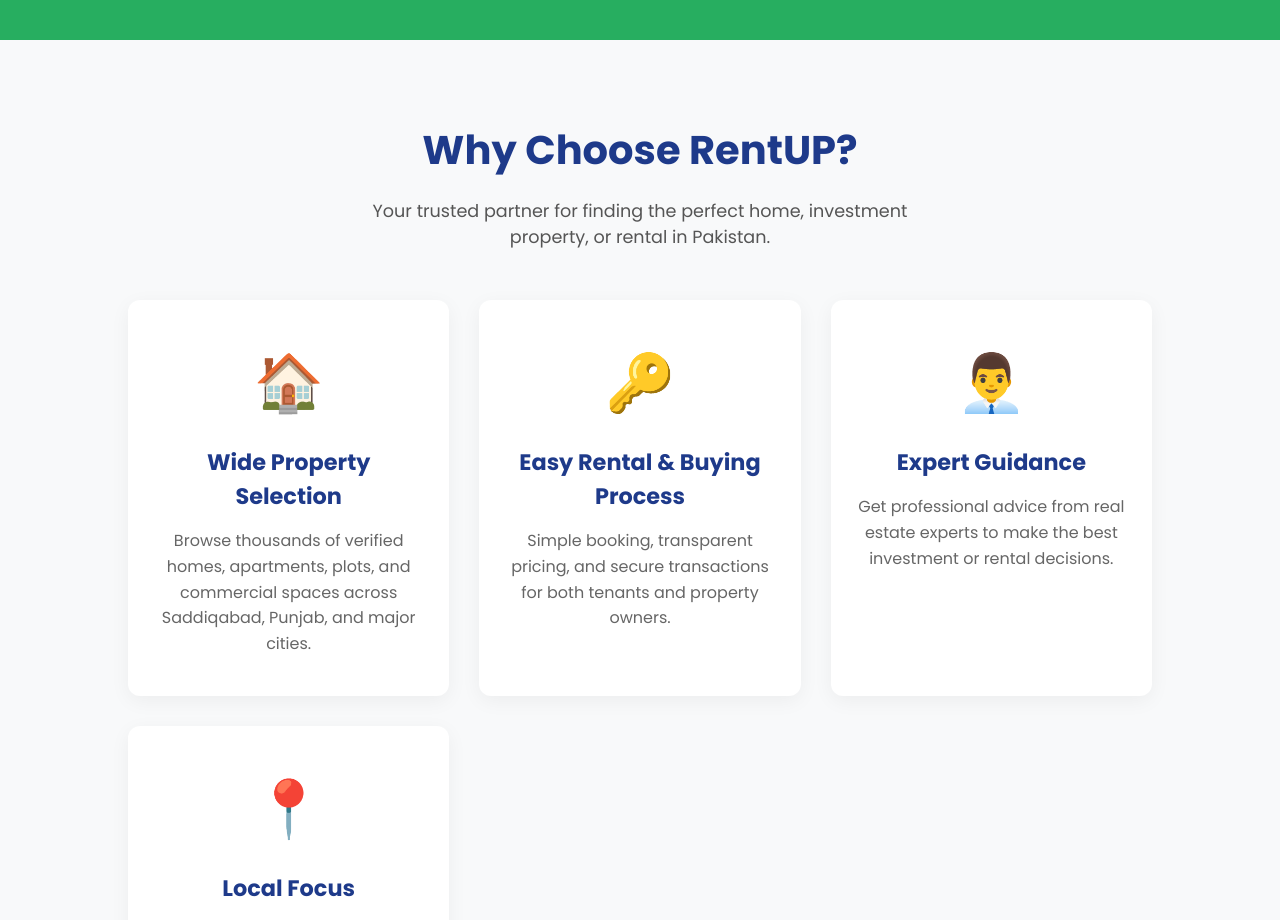
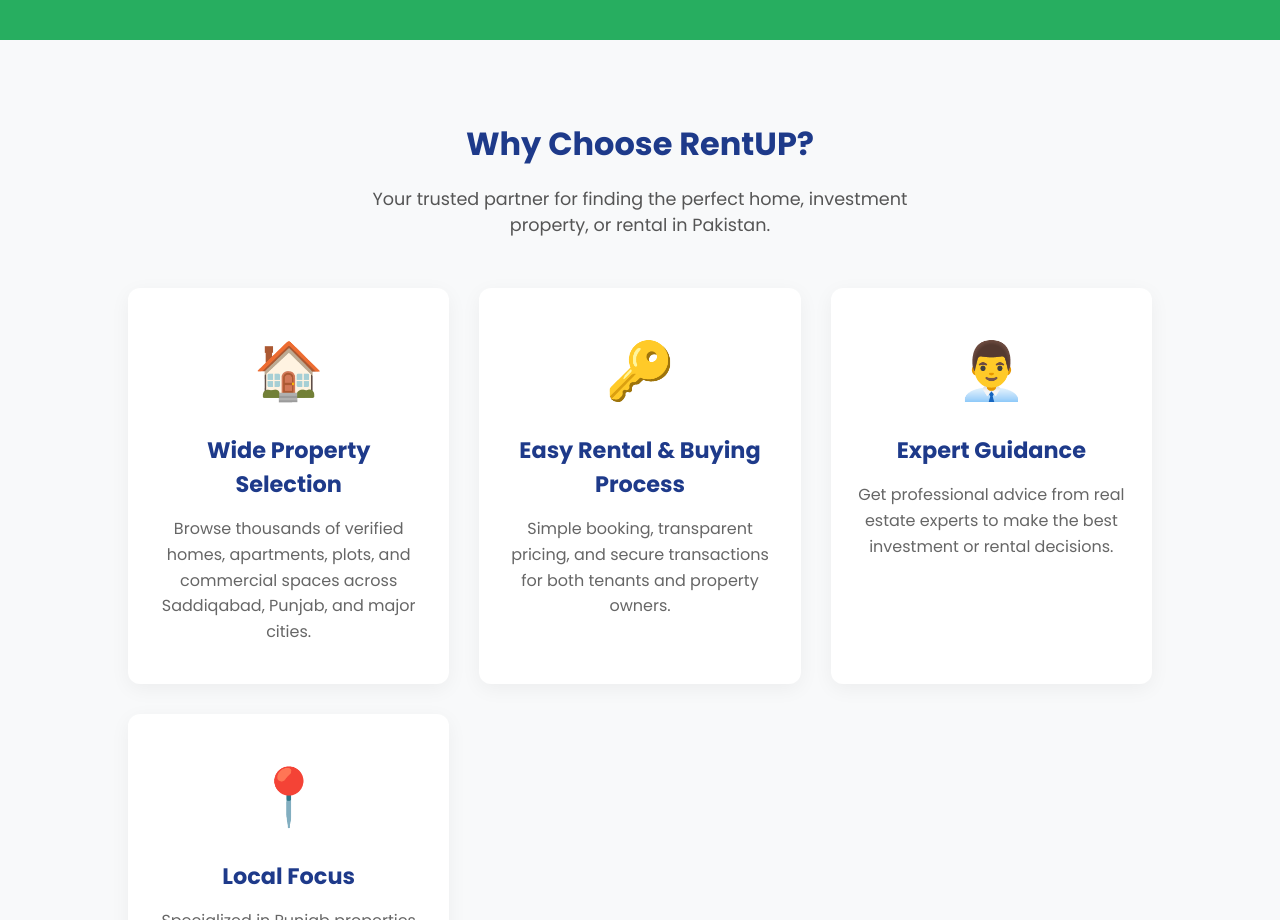
Before and after one commit to KashifSaeed1/Real-Estate-website, a React (Create React App) app: page / in a window 1280 px wide. Shown: the part 6337-7257 px from the top of the page. Built offline with nearby package versions, Linux system fonts and the light colour scheme.

Commit message:
update style

```diff
--- a/src/components/common/footer/footer.css
+++ b/src/components/common/footer/footer.css
@@ -67,7 +67,7 @@
 }
 
 .whyRentup .heading h2 {
-  font-size: 2.5rem;
+  font-size: 2.0rem;
   margin-bottom: 18px;
   color: #1e3a8a;
 }
```
